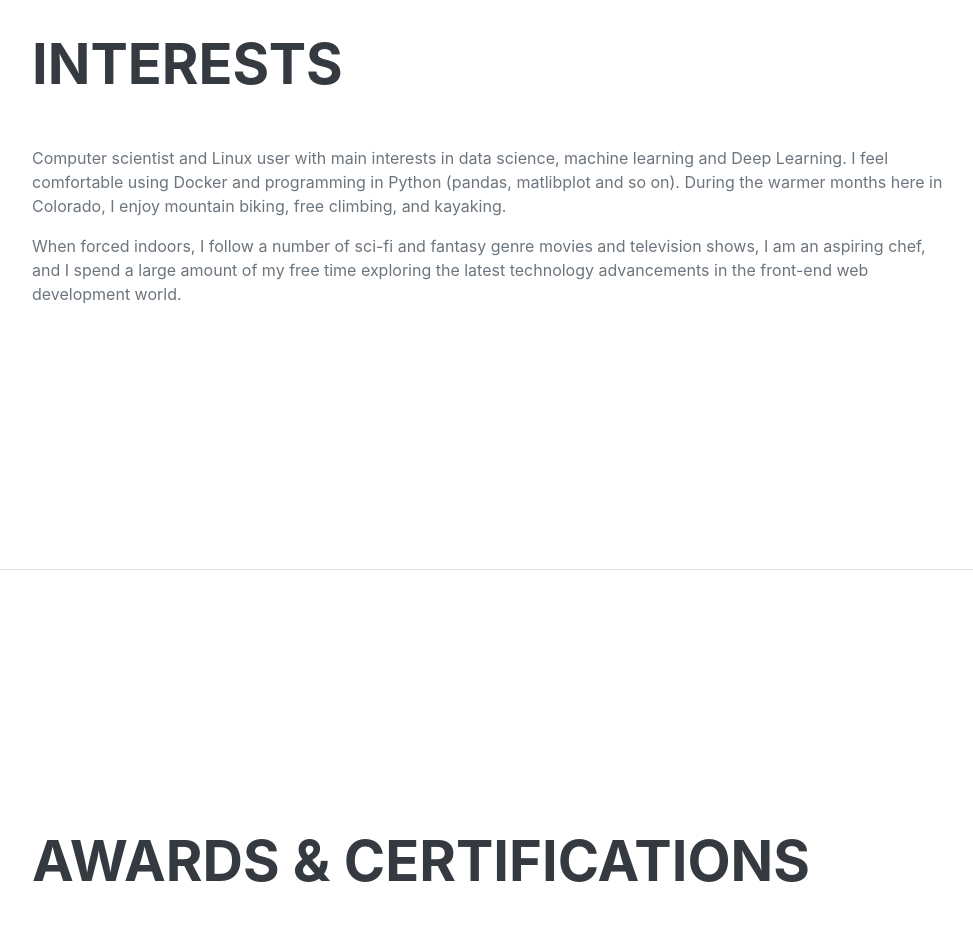
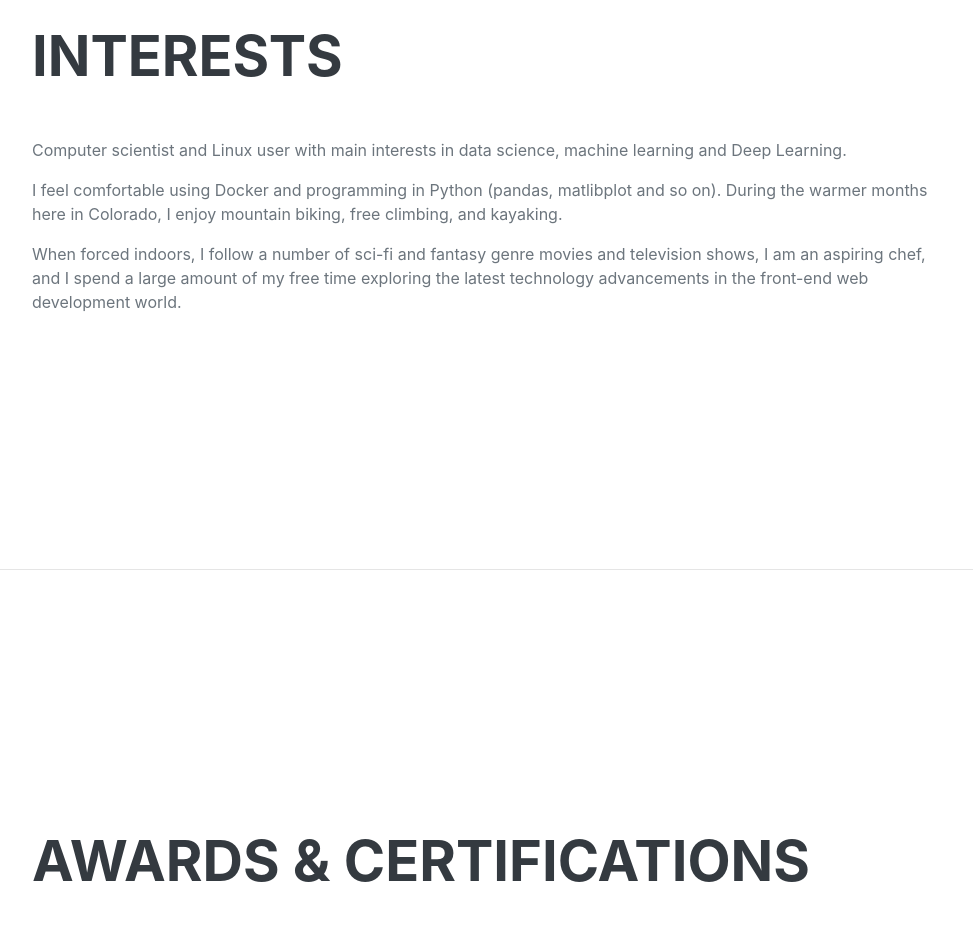
Before and after one commit to DeivinsonSilva/deivinsonsilva.github.io, a plain HTML site: page index.html in a window 1280 px wide. Shown: the part 3840-4778 px from the top of the page, without its empty margins (288-1261 px from the left). Drawn offline with nearby package versions, Linux system fonts and the light colour scheme; a web font is replaced by a local one.

Commit message:
Meus interesses

```diff
--- a/index.html
+++ b/index.html
@@ -160,7 +160,8 @@
             <section class="resume-section" id="interests">
                 <div class="resume-section-content">
                     <h2 class="mb-5">Interests</h2>
-                    <p>Computer scientist and Linux user with main interests in data science, machine learning and Deep Learning. I feel comfortable using Docker and programming in Python (pandas, matlibplot and so on). During the warmer months here in Colorado, I enjoy mountain biking, free climbing, and kayaking.</p>
+                    <p>Computer scientist and Linux user with main interests in data science, machine learning and Deep Learning.</p>
+					<p>I feel comfortable using Docker and programming in Python (pandas, matlibplot and so on). During the warmer months here in Colorado, I enjoy mountain biking, free climbing, and kayaking.</p>
                     <p class="mb-0">When forced indoors, I follow a number of sci-fi and fantasy genre movies and television shows, I am an aspiring chef, and I spend a large amount of my free time exploring the latest technology advancements in the front-end web development world.</p>
                 </div>
             </section>
```
